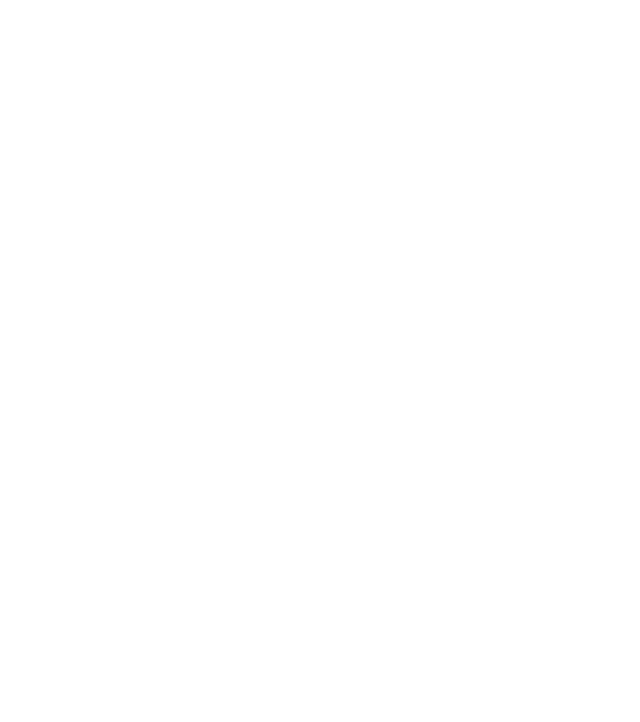
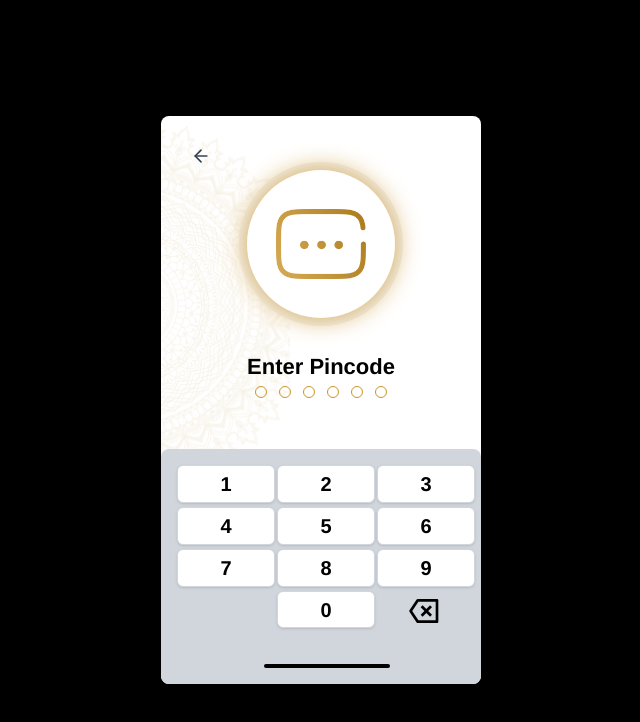
Before and after one commit to muneeb3778/React-islamic-bank, a React (Vite) app in the folder islamic bancking/islamicbank/: page /React-islamic-bank/pincode in a window 1280 px wide. Before the commit this address had no page. Shown: the top 722 px of the page, without its empty margins (319-959 px from the left). Built offline with nearby package versions, Linux system fonts and the light colour scheme.

Commit message:
Enter Pincode page created

```diff
--- a/islamic bancking/islamicbank/src/App.jsx
+++ b/islamic bancking/islamicbank/src/App.jsx
@@ -9,6 +9,7 @@
 import Facelogin1 from "./all component/Facelogin"
 import Facelogin2 from "./all component/Facelogin2"
 import Facelogin3 from "./all component/Facelogin3"
+import Pincode from "./all component/Pincode/Pincode"
 
 
 function App() {
@@ -27,6 +28,8 @@
     <Route path="/facelogin/" element={<Facelogin1/>} />
     <Route path="/facelogin2/" element={<Facelogin2/>} />
     <Route path="/facelogin3/" element={<Facelogin3/>} />
+    <Route path="/pincode" element={<Pincode/>}/>
+
     </Routes>
     </BrowserRouter>
     </>
--- a/islamic bancking/islamicbank/src/all component/Contextapi.jsx
+++ b/islamic bancking/islamicbank/src/all component/Contextapi.jsx
@@ -104,6 +104,7 @@
         </Link>
 
         {/* Passcode */}
+        <Link to={"/Pincode"}>
         <div className="absolute bg-white top-[260px] h-[53px] w-[272px] left-[24px]">
           <img className="absolute top-[16px] left-[10px] w-[18px] h-[20px]" src={PasscodeIcon} alt="Passcode" />
           <p className="absolute top-[7px] left-[39px] text-[12px]">Passcode</p>
@@ -112,6 +113,8 @@
             <MdNavigateNext />
           </span>
         </div>
+      </Link>
+
       </div>
     );
   }
--- /dev/null
+++ b/islamic bancking/islamicbank/src/all component/Pincode/Keypad.jsx
@@ -0,0 +1,52 @@
+import React from 'react';
+import { RiDeleteBack2Line } from 'react-icons/ri';
+
+const Keypad = ({ pin, setPin }) => {
+
+  const handlePress = (value) => {
+    if (pin.length < 6) {
+      setPin(pin + value);
+    }
+  };
+
+  const handleDelete = () => {
+    setPin(pin.slice(0, -1));
+  };
+
+  return (
+    <div className="absolute bottom-0 w-[320px] h-[235px] bg-gray-300 px-4 pt-4 pb-6 rounded-t-lg">
+  <div className="grid grid-cols-3 gap-1 gap-x-3">
+    {['1', '2', '3', '4', '5', '6', '7', '8', '9'].map((num) => (
+      <button
+        key={num}
+        onClick={() => handlePress(num)}
+        className="bg-white text-black text-xl gap-1 font-semibold h-[38px] w-[98px] top-[340px] left-[110px] rounded-md shadow border border-gray-300 flex items-center justify-center"
+      >
+        {num}
+      </button>
+    ))}
+
+    {/* Empty cell for spacing */}
+    <div></div>
+
+    {/* 0 button */}
+    <button
+      onClick={() => handlePress('0')}
+      className="bg-white text-black text-xl font-semibold h-[37px] w-[98px] top-[468px] left-[110px] rounded-md shadow border border-gray-300 flex items-center justify-center"
+    >
+      0
+    </button>
+
+    {/* Delete button */}
+    <RiDeleteBack2Line
+          onClick={handleDelete}
+          className=" flex items-center justify-center h-8 w-14 mt-1 ml-5 "
+        />
+  </div>
+    <div className="relative w-[126px] h-[4px] left-[87px] bg-black rounded-full mt-9"></div>
+</div>
+
+  );
+};
+
+export default Keypad;
--- /dev/null
+++ b/islamic bancking/islamicbank/src/all component/Pincode/Pincode.jsx
@@ -0,0 +1,79 @@
+import React, { useState } from 'react';
+import { ArrowLeft } from 'lucide-react';
+import Keypad from './Keypad';
+import BackgroundGraphic from '../../assets/Walletimages/BackgroungGraphic.png';
+import { useNavigate } from 'react-router-dom';
+
+
+const Pincode = () => {
+  const [pin, setPin] = useState('');
+  const Navigate = useNavigate();
+
+  return (
+    <div className="bg-black min-h-screen flex items-center justify-center p-4">
+      <div className="bg-white relative w-[320px] h-[568px] overflow-hidden rounded-lg shadow-lg">
+
+        {/* Background Image */}
+        <img
+          src={BackgroundGraphic}
+          alt="Background"
+          className="absolute left-[-191px] h-[380px] w-[379px] object-cover"
+        />
+
+        {/* Back Arrow */}
+        <div className="absolute top-[20px] left-[20px] z-20">
+          <button className="w-[40px] h-[40px] rounded-full flex items-center justify-center">
+            <ArrowLeft size={20} onClick={()=>{Navigate('/wallet')}} className="text-gray-700" />
+          </button>
+        </div>
+
+        {/* Ring Progress + Icon */}
+        <div className="top-[46px] left-[78px] w-[164px] h-[164px] flex items-center justify-center relative">
+
+          {/* Golden ring progress */}
+          <div
+            className="absolute w-full h-full rounded-full"
+            style={{
+              background: `conic-gradient(#AD7C20 ${(pin.length / 6) * 100}%, #f3f3f3 ${(pin.length / 6) * 100}%)`,
+              transition: 'background 0.3s ease-in-out',
+            }}
+          ></div>
+
+          {/* Inner white circle for masking */}
+          <div className="absolute w-[148px] h-[148px] rounded-full bg-white z-10 shadow-[0_0_25px_1px_#D4A852]"></div>
+
+          {/* Icon center */}
+          <div className="w-[124px] h-[124px] rounded-full bg-white flex items-center justify-center z-20">
+            <img
+              src="src/assets/Pincode/Union.png"
+              alt="Pincode Icon"
+              className="w-[90px] h-[70px] object-contain"
+            />
+          </div>
+        </div>
+
+        {/* Title */}
+        <h2 className="absolute top-[234px] left-1/2 transform -translate-x-1/2 text-[22px] font-bold text-black">
+          Enter Pincode
+        </h2>
+
+        {/* Dots */}
+        <div className="absolute top-[270px] left-1/2 transform -translate-x-1/2 flex gap-3">
+          {[...Array(6)].map((_, index) => (
+            <div
+              key={index}
+              className={`w-3 h-3 rounded-full border border-[#c7962b] ${
+                index < pin.length ? 'bg-[#c7962b]' : ''
+              }`}
+            ></div>
+          ))}
+        </div>
+
+        {/* Keypad */}
+        <Keypad pin={pin} setPin={setPin} />
+      </div>
+    </div>
+  );
+};
+
+export default Pincode;
```
Also changed, not shown: islamic bancking/islamicbank/src/assets/pincode/Union.png (added).
